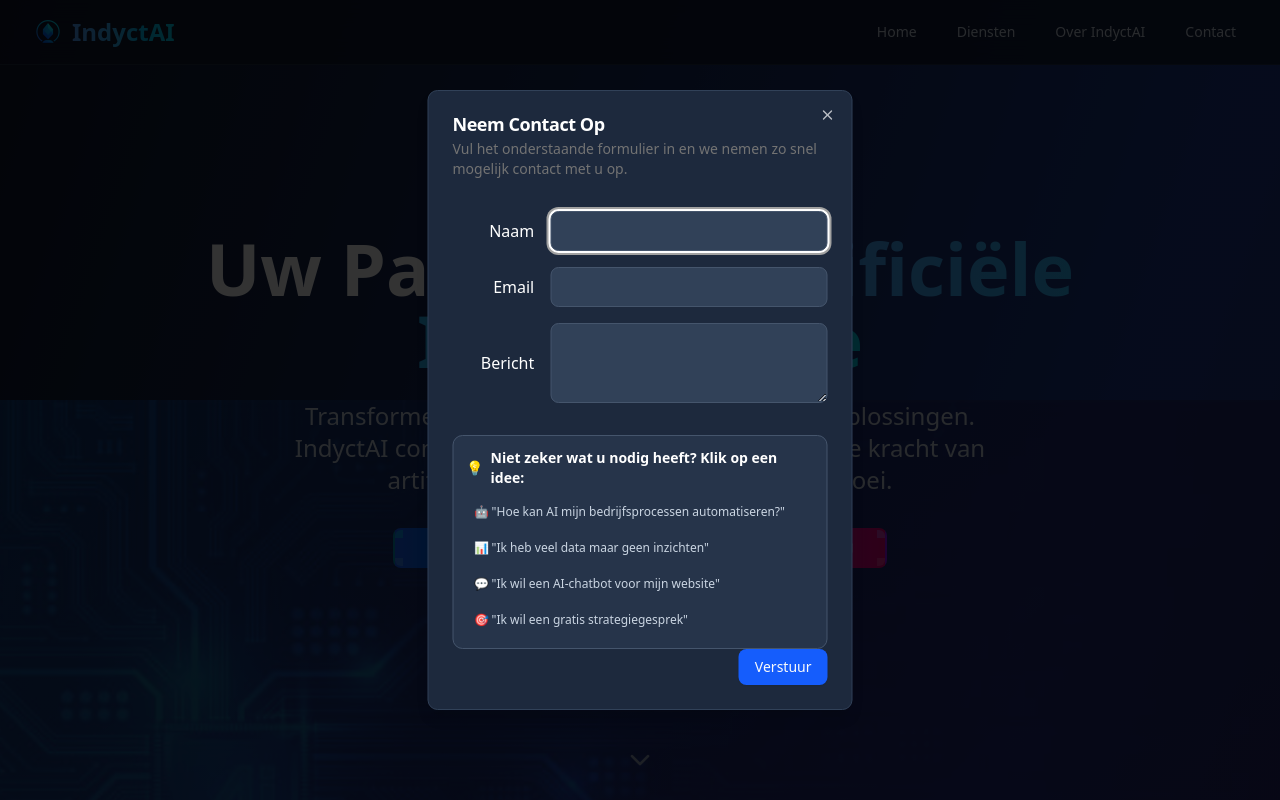
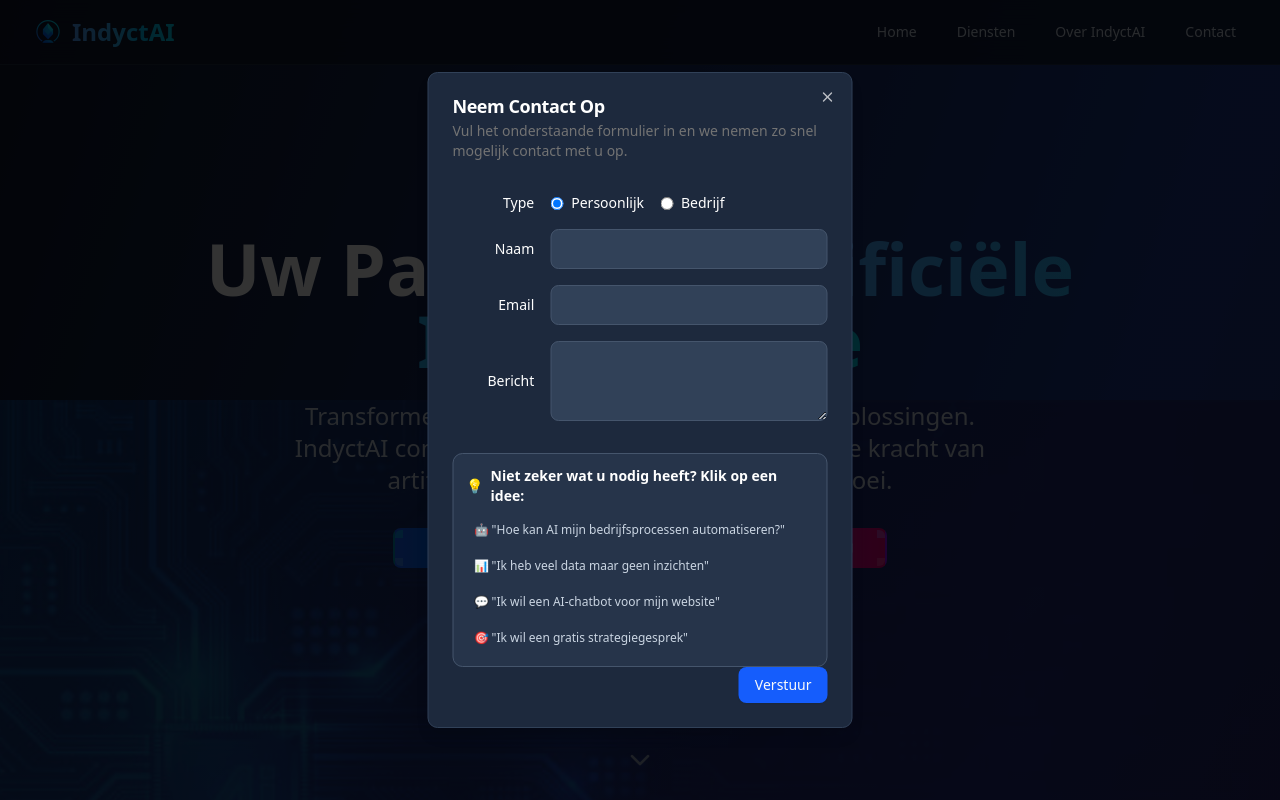
Before and after one commit to IndyctAI/indyctAI-website, a React (Vite) app: page / in a window 1280 px wide. Both pictures are taken after a click on the element "Neem Contact Op". Shown: the top 800 px of the page. Built offline with nearby package versions, Linux system fonts and the light colour scheme.

Commit message:
Add business/personal selection and company name field to contact form

```diff
--- a/src/App.jsx
+++ b/src/App.jsx
@@ -52,6 +52,7 @@ import { Textarea } from "./components/ui/textarea";
 function App() {
   const [isMenuOpen, setIsMenuOpen] = useState(false);
   const [isContactFormOpen, setIsContactFormOpen] = useState(false);
+  const [contactType, setContactType] = useState('persoonlijk');
   const { scrollYProgress } = useScroll();
   const y = useTransform(scrollYProgress, [0, 1], ['0%', '50%']);
 
@@ -440,6 +441,7 @@ function App() {
                       const name = formData.get('name');
                       const email = formData.get('email');
                       const message = formData.get('message');
+                      const companyName = formData.get('companyName');
 
                       // Validate fields
                       if (!name || !email || !message) {
@@ -447,9 +449,25 @@ function App() {
                         return;
                       }
 
+                      // Validate company name if business is selected
+                      if (contactType === 'bedrijf' && !companyName) {
+                        alert('Vul alstublieft de bedrijfsnaam in.');
+                        return;
+                      }
+
                       // Create mailto link with form data
-                      const subject = `Contact van ${name} via IndyctAI website`;
-                      const body = `Naam: ${name}\nE-mail: ${email}\n\nBericht:\n${message}`;
+                      const subject = contactType === 'bedrijf'
+                        ? `Bedrijfscontact van ${companyName} via IndyctAI website`
+                        : `Contact van ${name} via IndyctAI website`;
+
+                      let body = `Type: ${contactType === 'bedrijf' ? 'Bedrijf' : 'Persoonlijk'}\n`;
+                      if (contactType === 'bedrijf') {
+                        body += `Bedrijfsnaam: ${companyName}\nContactpersoon: ${name}\n`;
+                      } else {
+                        body += `Naam: ${name}\n`;
+                      }
+                      body += `E-mail: ${email}\n\nBericht:\n${message}`;
+
                       const mailtoLink = `mailto:indyctai@gmail.com?subject=${encodeURIComponent(subject)}&body=${encodeURIComponent(body)}`;
 
                       // Open email client
@@ -462,20 +480,67 @@ function App() {
                     }}
                   >
                     <div className="grid gap-4 py-4">
+                      {/* Contact Type Selection */}
                       <div className="grid grid-cols-4 items-center gap-4">
-                        <label htmlFor="name" className="text-right">
-                          Naam
+                        <label className="text-right text-sm">
+                          Type
+                        </label>
+                        <div className="col-span-3 flex gap-4">
+                          <label className="flex items-center gap-2 text-sm">
+                            <input
+                              type="radio"
+                              name="contactType"
+                              value="persoonlijk"
+                              checked={contactType === 'persoonlijk'}
+                              onChange={(e) => setContactType(e.target.value)}
+                              className="text-blue-600"
+                            />
+                            Persoonlijk
+                          </label>
+                          <label className="flex items-center gap-2 text-sm">
+                            <input
+                              type="radio"
+                              name="contactType"
+                              value="bedrijf"
+                              checked={contactType === 'bedrijf'}
+                              onChange={(e) => setContactType(e.target.value)}
+                              className="text-blue-600"
+                            />
+                            Bedrijf
+                          </label>
+                        </div>
+                      </div>
+
+                      {/* Company Name Field - Only show when "bedrijf" is selected */}
+                      {contactType === 'bedrijf' && (
+                        <div className="grid grid-cols-4 items-center gap-4">
+                          <label htmlFor="companyName" className="text-right text-sm">
+                            Bedrijfsnaam
+                          </label>
+                          <Input
+                            id="companyName"
+                            name="companyName"
+                            required={contactType === 'bedrijf'}
+                            className="col-span-3 bg-slate-700 border-slate-600"
+                            placeholder="Naam van uw bedrijf"
+                          />
+                        </div>
+                      )}
+
+                      <div className="grid grid-cols-4 items-center gap-4">
+                        <label htmlFor="name" className="text-right text-sm">
+                          {contactType === 'bedrijf' ? 'Contactpersoon' : 'Naam'}
                         </label>
                         <Input id="name" name="name" required className="col-span-3 bg-slate-700 border-slate-600" />
                       </div>
                       <div className="grid grid-cols-4 items-center gap-4">
-                        <label htmlFor="email" className="text-right">
+                        <label htmlFor="email" className="text-right text-sm">
                           Email
                         </label>
                         <Input id="email" name="email" type="email" required className="col-span-3 bg-slate-700 border-slate-600" />
                       </div>
                       <div className="grid grid-cols-4 items-center gap-4">
-                        <label htmlFor="message" className="text-right">
+                        <label htmlFor="message" className="text-right text-sm">
                           Bericht
                         </label>
                         <Textarea id="message" name="message" required className="col-span-3 bg-slate-700 border-slate-600" />
```
